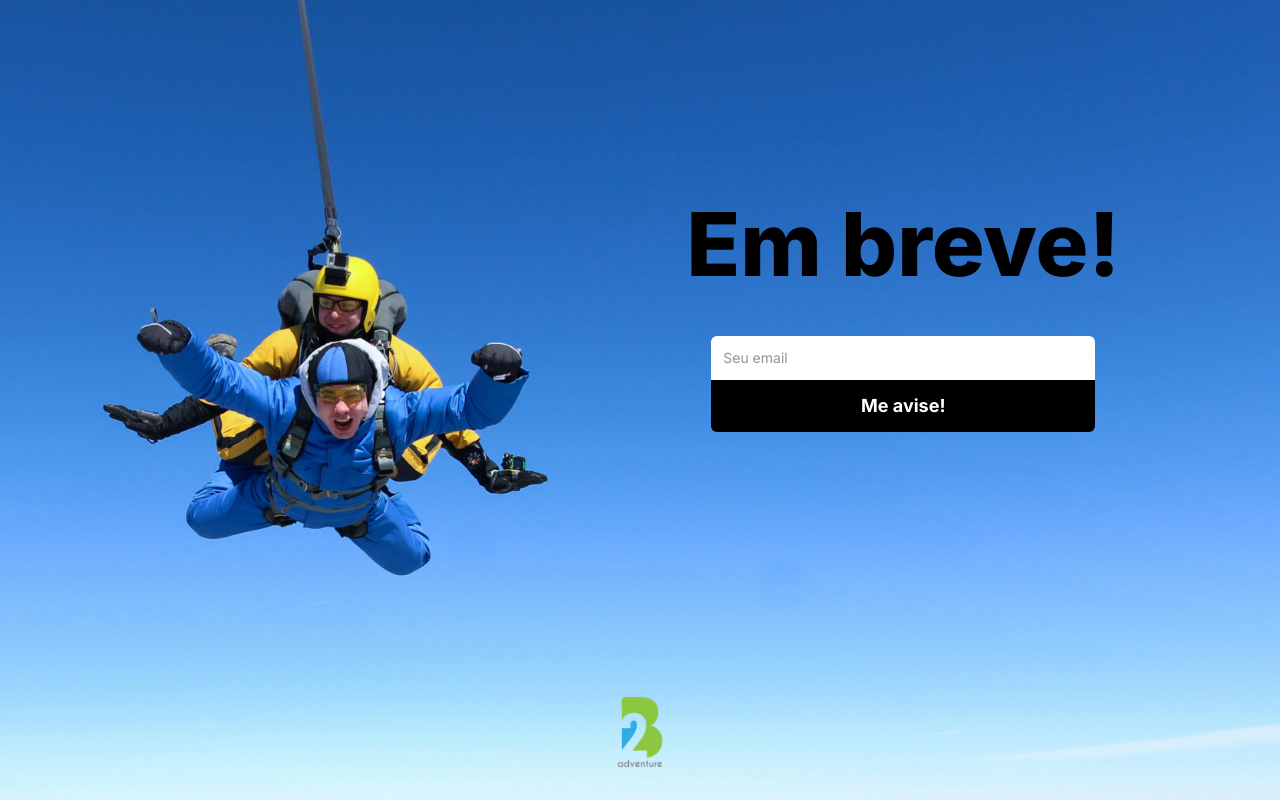
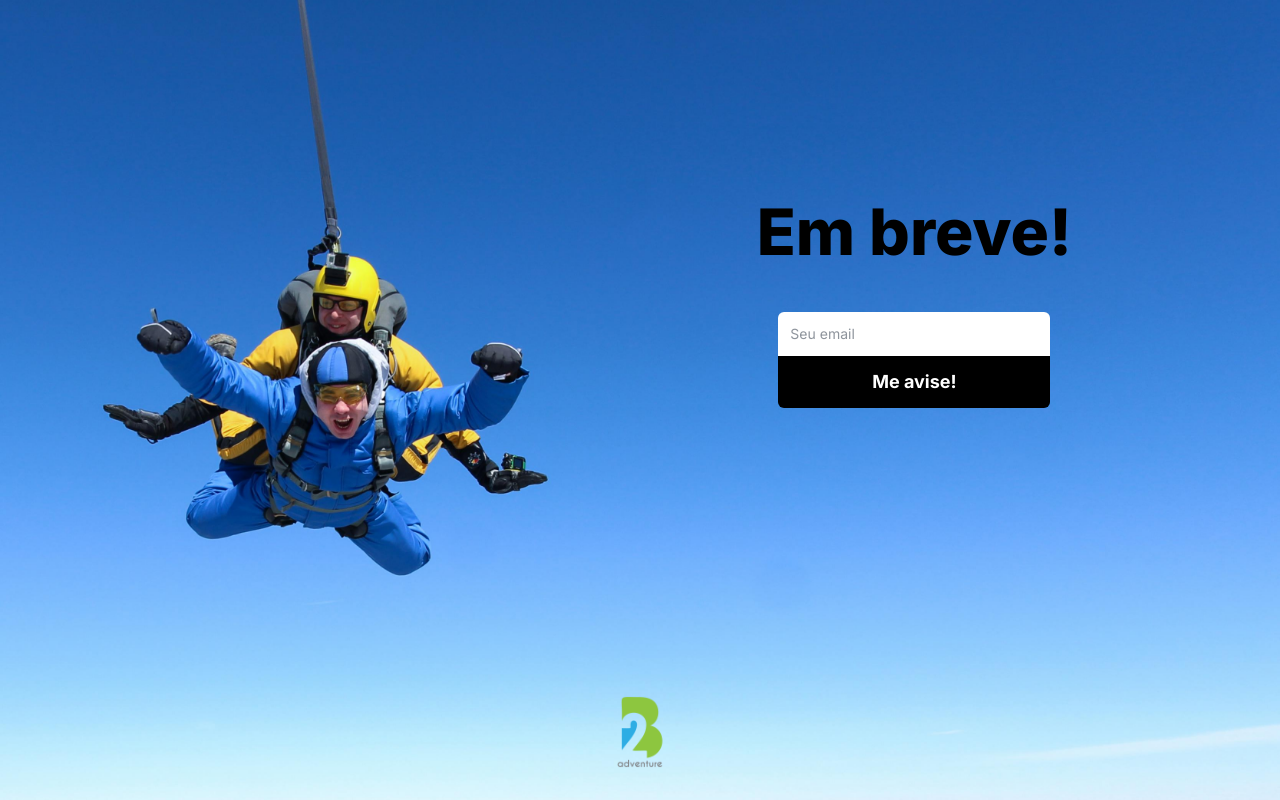
Before and after one commit to felipeCadena/b2-em-construcao, a Next.js app: page / in a window 1280 px wide. Built offline with nearby package versions, Linux system fonts and the light colour scheme.

Commit message:
ajustes finais

```diff
--- a/src/app/page.js
+++ b/src/app/page.js
@@ -48,12 +48,12 @@ export default function Home() {
       </div>
 
       {/* Conteúdo */}
-      <div className="z-10 text-center absolute md:top-1/4 max-sm:w-full max-sm:px-8 max-sm:top-[52%] max-sm:right-0 right-40 xl:right-40 2xl:right-80">
-        <h1 className="text-6xl md:text-[5.5rem] font-extrabold mb-2 text-black">
+      <div className="z-10 text-center absolute md:top-1/4 max-sm:w-full max-sm:px-8 max-sm:top-[52%] max-sm:right-0 right-52 xl:right-52 2xl:right-80">
+        <h1 className="text-5xl md:text-[4rem] font-extrabold mb-2 text-black">
           Em breve!
         </h1>
 
-        <div className="mt-12 max-w-[16rem] md:max-w-sm mx-auto z-50">
+        <div className="mt-12 max-w-[16rem] md:max-w-[17rem] mx-auto z-50">
           <div className="flex flex-col">
             <input
               value={email}
```
